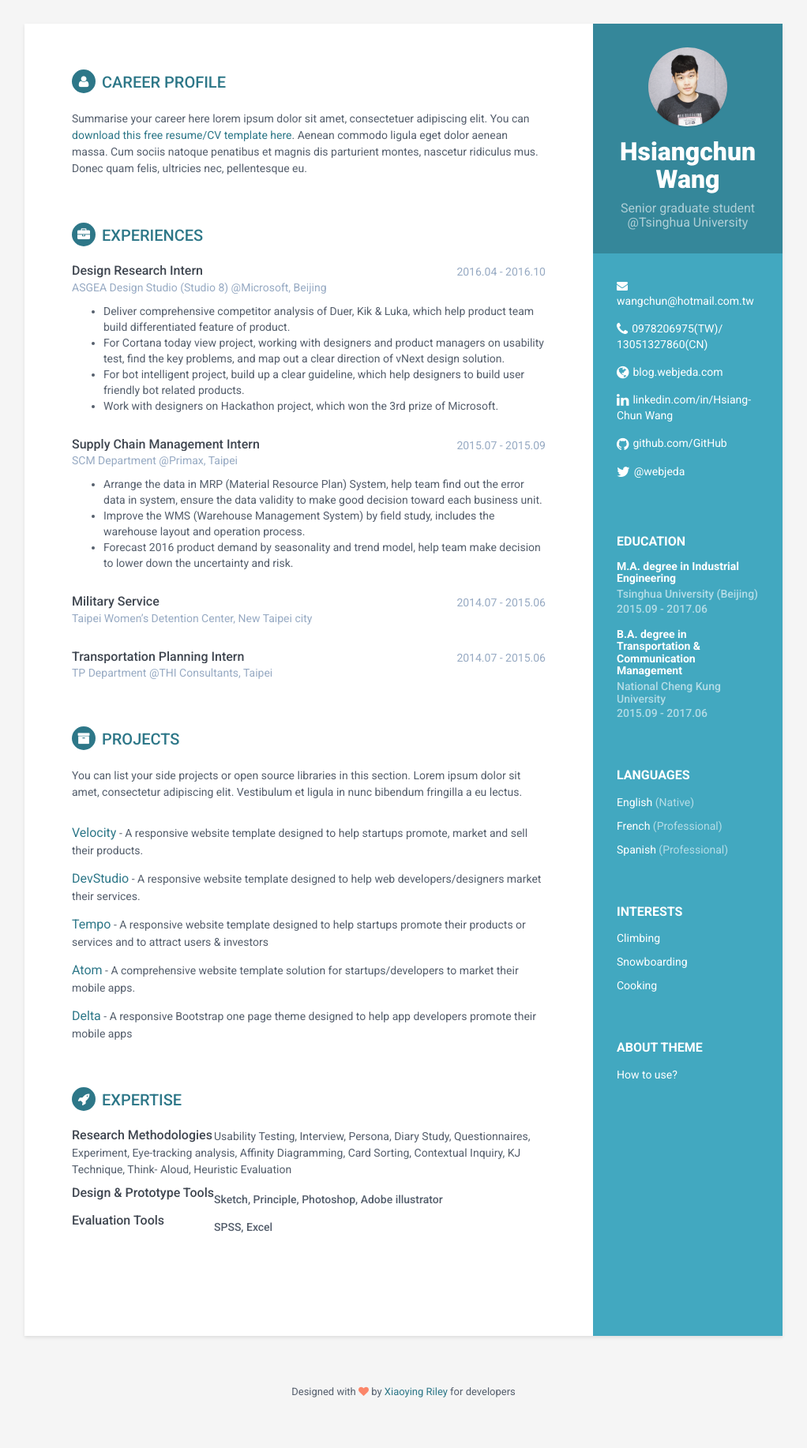
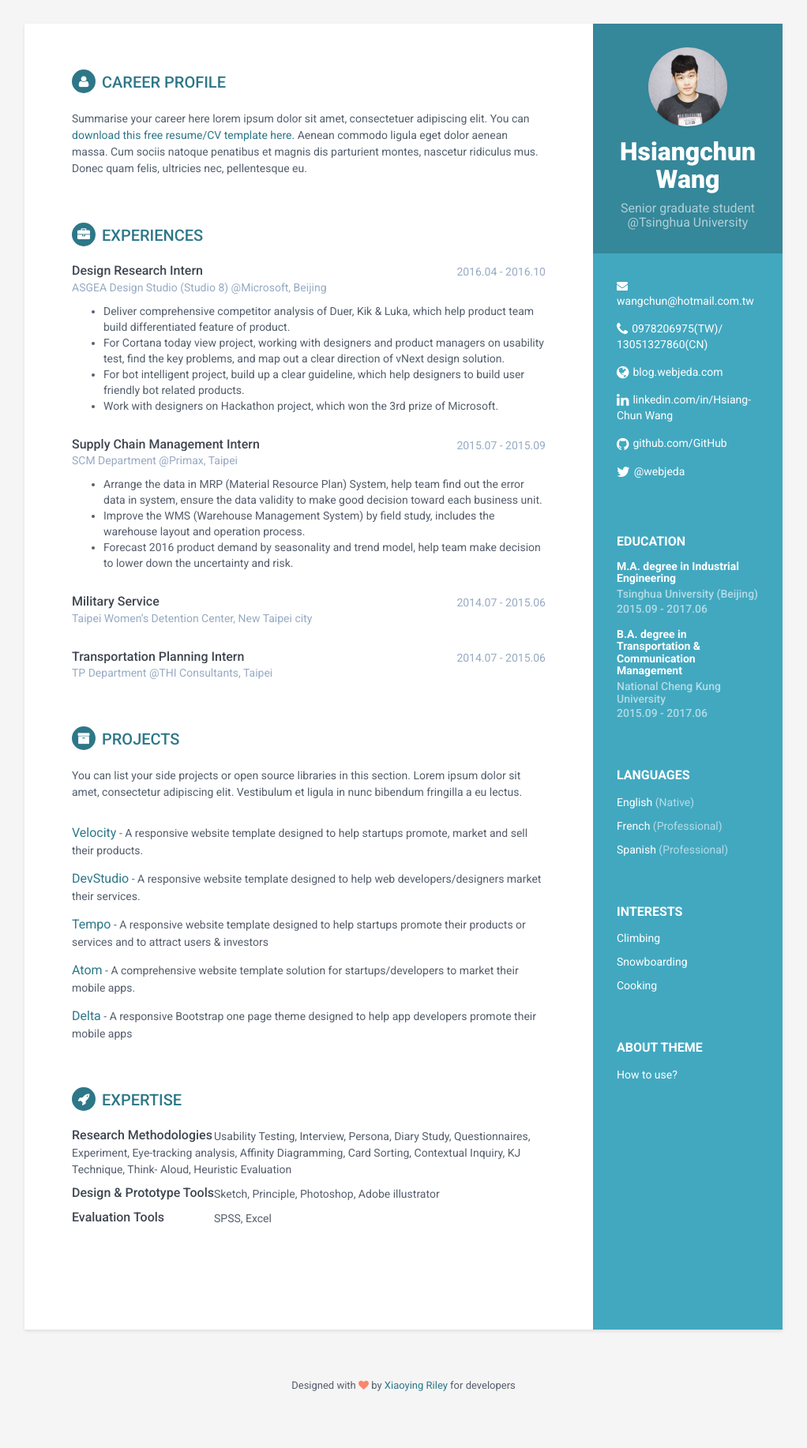
Before and after one commit to hsiangchunwang/hsiangchunwang.github.io, a Jekyll site: the page built from index.html, in a window 1280 px wide. Shown: the whole page at 79% size, without its empty margins (129-1151 px from the left). Built offline with Jekyll 4.4.1, drawn with Linux system fonts in a browser that asks for light colours.

Commit message:
Update skills.html

```diff
--- a/_includes/skills.html
+++ b/_includes/skills.html
@@ -8,12 +8,12 @@
 
                     <div class="item">
                         <h3 class="level-title">Design &amp; Prototype Tools</h3>
-                          <h4 class="skillcontent">Sketch, Principle, Photoshop, Adobe illustrator</h4>
+                          <p class="skillcontent">Sketch, Principle, Photoshop, Adobe illustrator</p>
                     </div><!--//item-->
 
                     <div class="item">
                         <h3 class="level-title">Evaluation Tools</h3>
-                            <h4 class="skillcontent">SPSS, Excel</h4>
+                            <p class="skillcontent">SPSS, Excel</p>
                     </div><!--//item-->
 
                 </div>
```
